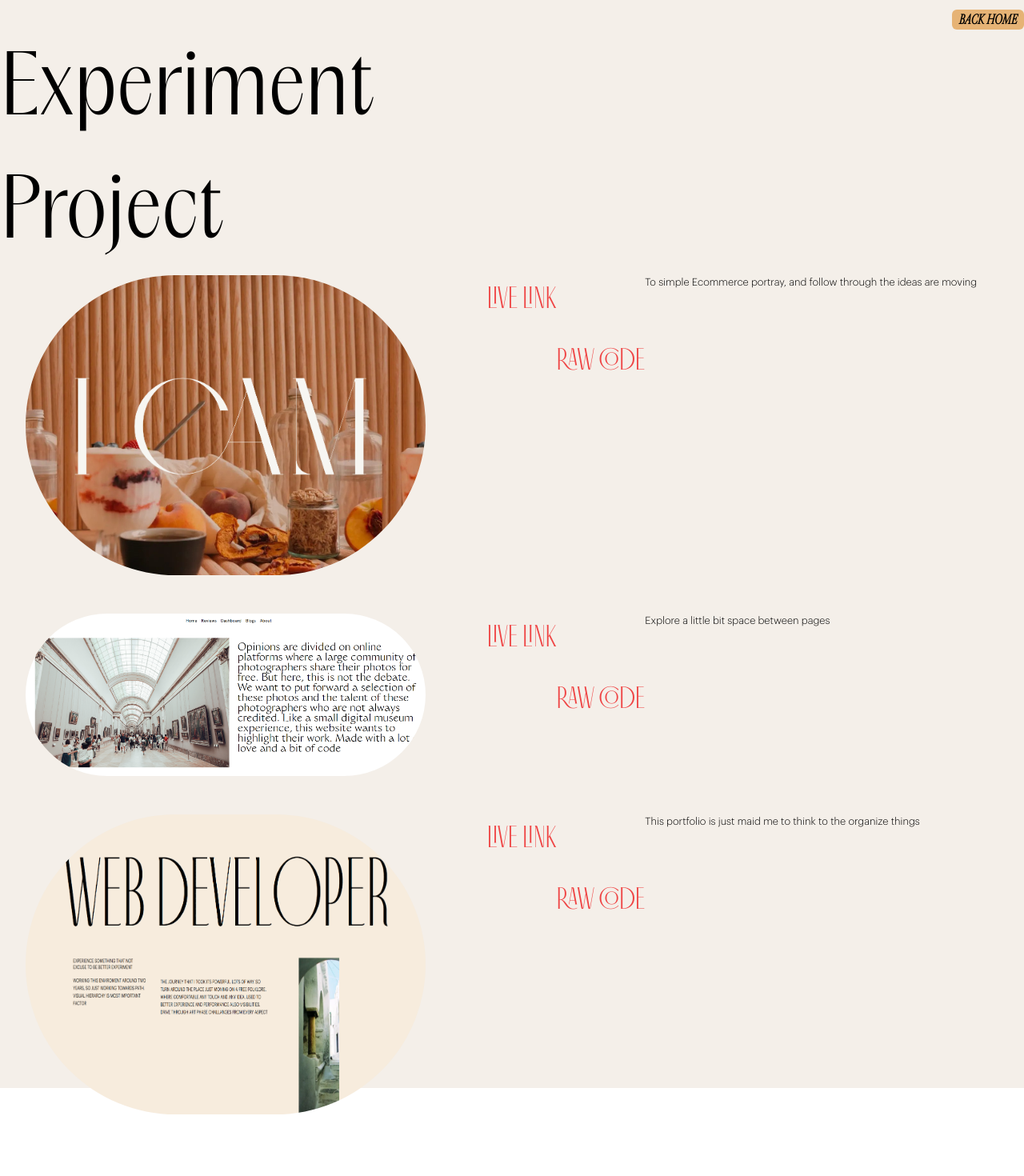
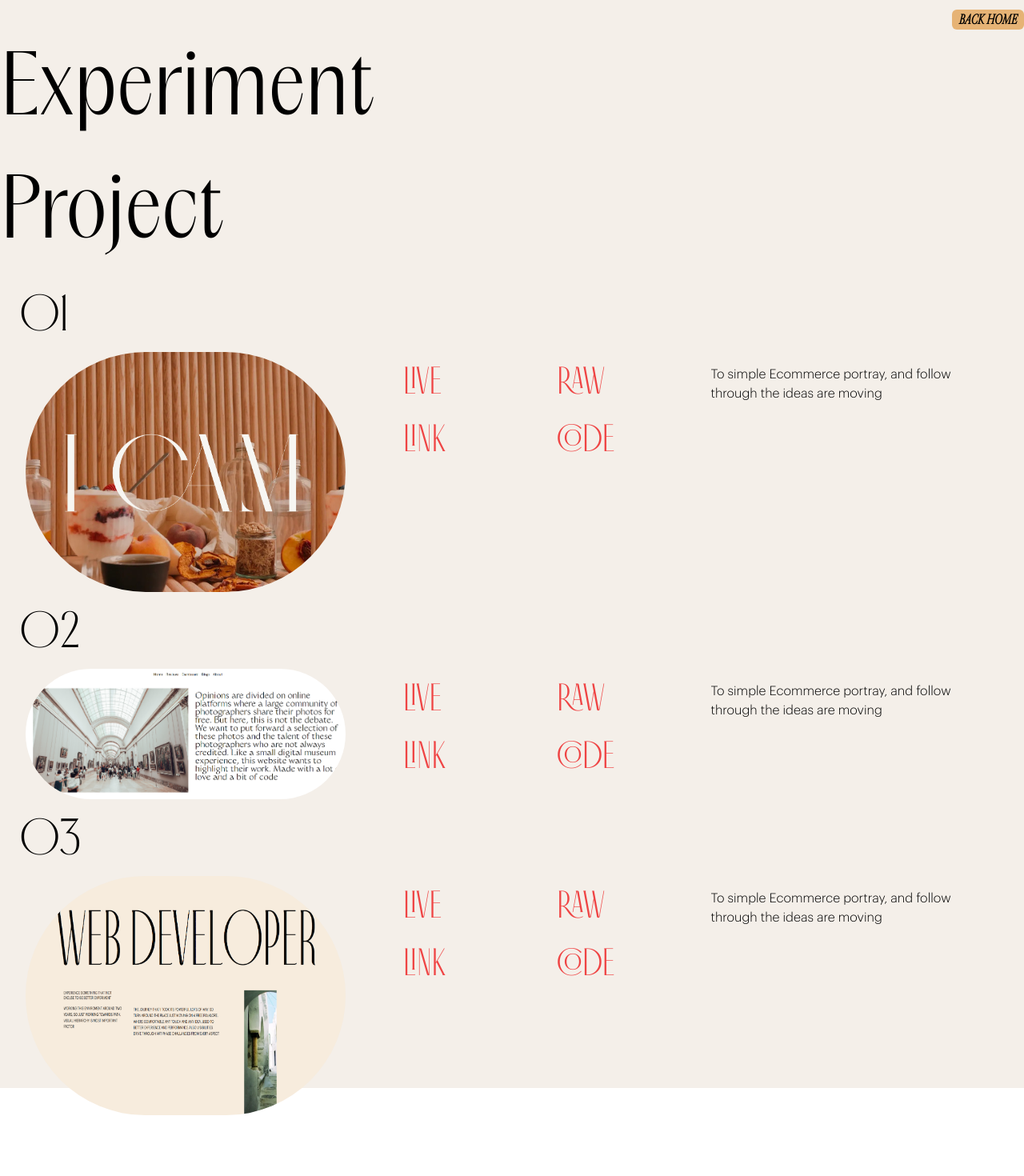
Before and after one commit to ahmedrimon/anonno--portfolio, a Next.js app: page /work in a window 1280 px wide. Shown: the top 1470 px of the page at 80% size. Built offline with nearby package versions, Linux system fonts and the light colour scheme.

Commit message:
ready for jump

```diff
--- a/components/Work/WorkPage.tsx
+++ b/components/Work/WorkPage.tsx
@@ -13,44 +13,53 @@ export default function Work() {
                </button>
           </div>
           <h2 className="font-acma font-normal text-[8vw] w-[30%]">Experiment Project</h2>
-          <div className="flex">
+          <p className="font-antiga text-[4em] ml-[0.4em]">01</p>
+          <div className="min-[767px]:flex">
                <Image
                     className="rounded-full ml-[2em]"
                     src={icam}
                     alt="red picture first"
-                    width={500}
-                    height={500}
+                    width={400}
+                    height={400}
                     priority
                />
-               <Link className="font-antiga text-[3vw] text-red-500 ml-[2em]" href="https://icam-distribution.netlify.app" target="__blank">LIVE LINK</Link>
-               <Link className="font-antiga text-[3vw] text-red-500 mt-[2em]" href="https://github.com/ahmedrimon/icam-distribution" target="__blank">RAW CODE</Link>
-               <p className="font-graphik font-normal text-[1vw]">To simple Ecommerce portray, and follow through the ideas are moving</p>
+               <Link className="font-antiga text-[3em] text-red-500 ml-[1.5em] max-[767px]:text-[2em]" href="https://icam-distribution.netlify.app" target="__blank">LIVE LINK</Link>
+               <Link className="font-antiga text-[3em] text-red-500 ml-[2em] max-[767px]:text-[2em]" href="https://github.com/ahmedrimon/icam-distribution" target="__blank">RAW CODE</Link>
+               <div className="flex justify-center">
+                    <p className="font-graphik font-normal text-[1em] mt-[1em] w-[70%]">To simple Ecommerce portray, and follow through the ideas are moving</p>
+               </div>
           </div>
-          <div className="flex mt-[3em]">
+          <p className="font-antiga text-[4em] ml-[0.4em]">02</p>
+          <div className="min-[767px]:flex">
                <Image
                     className="rounded-full ml-[2em]"
                     src={explore}
-                    alt="explore the site"
-                    width={500}
-                    height={500}
+                    alt="red picture first"
+                    width={400}
+                    height={400}
                     priority
                />
-               <Link className="font-antiga text-[3vw] text-red-500 ml-[2em]" href="https://react-explore.netlify.app/" target="__blank">LIVE LINK</Link>
-               <Link className="font-antiga text-[3vw] text-red-500 mt-[2em]" href="https://github.com/ahmedrimon/react__explore" target="__blank">RAW CODE</Link>
-               <p className="font-graphik font-normal text-[1vw]">Explore a little bit space between pages</p>
+               <Link className="font-antiga text-[3em] text-red-500 ml-[1.5em] max-[767px]:text-[2em]" href="https://icam-distribution.netlify.app" target="__blank">LIVE LINK</Link>
+               <Link className="font-antiga text-[3em] text-red-500 ml-[2em] max-[767px]:text-[2em]" href="https://github.com/ahmedrimon/icam-distribution" target="__blank">RAW CODE</Link>
+               <div className="flex justify-center">
+                    <p className="font-graphik font-normal text-[1em] mt-[1em] w-[70%]">To simple Ecommerce portray, and follow through the ideas are moving</p>
+               </div>
           </div>
-          <div className="flex mt-[3em]">
+          <p className="font-antiga text-[4em] ml-[0.4em]">03</p>
+          <div className="min-[767px]:flex">
                <Image
                     className="rounded-full ml-[2em]"
                     src={portfolio}
                     alt="red picture first"
-                    width={500}
-                    height={500}
+                    width={400}
+                    height={400}
                     priority
                />
-               <Link className="font-antiga text-[3vw] text-red-500 ml-[2em]" href="https://icam-distribution.netlify.app" target="__blank">LIVE LINK</Link>
-               <Link className="font-antiga text-[3vw] text-red-500 mt-[2em]" href="https://github.com/ahmedrimon/icam-distribution" target="__blank">RAW CODE</Link>
-               <p className="font-graphik font-normal text-[1vw]">This portfolio is just maid me to think to the organize things</p>
+               <Link className="font-antiga text-[3em] text-red-500 ml-[1.5em] max-[767px]:text-[2em]" href="https://icam-distribution.netlify.app" target="__blank">LIVE LINK</Link>
+               <Link className="font-antiga text-[3em] text-red-500 ml-[2em] max-[767px]:text-[2em]" href="https://github.com/ahmedrimon/icam-distribution" target="__blank">RAW CODE</Link>
+               <div className="flex justify-center">
+                    <p className="font-graphik font-normal text-[1em] mt-[1em] w-[70%]">To simple Ecommerce portray, and follow through the ideas are moving</p>
+               </div>
           </div>
           <div className="mt-[6em]">
                <FooterLast />
```
